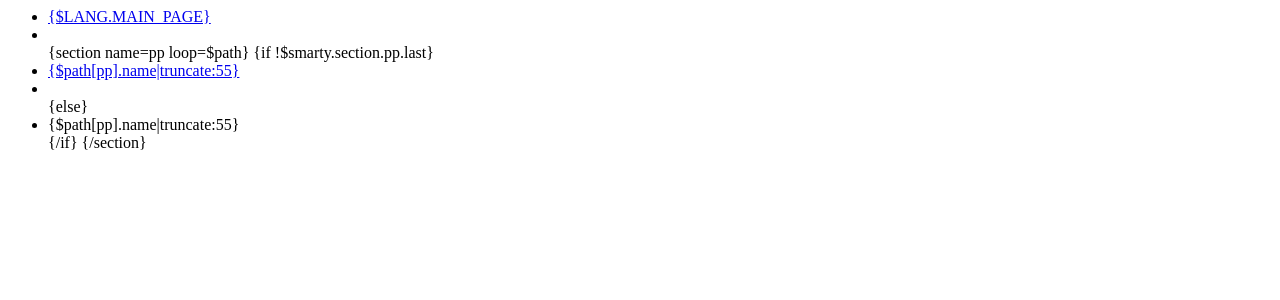
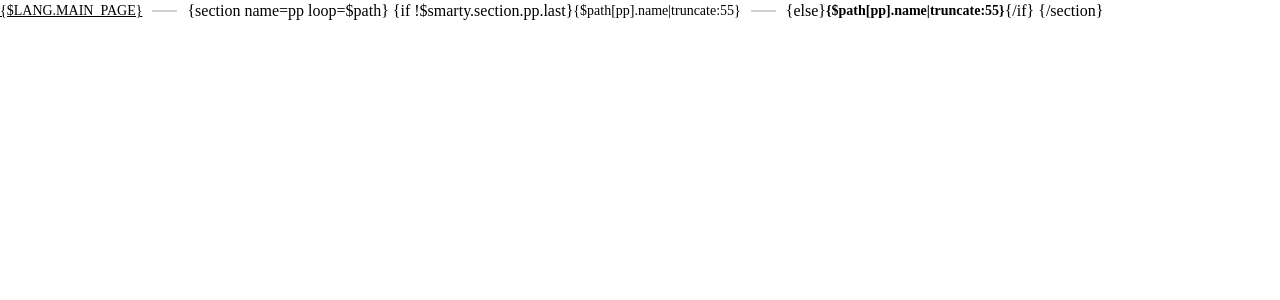
Before and after one commit to alexlikenew/aftident_product, a PHP site: page /technetium3/templates/default/misc/breadcrumbs.html in a window 1280 px wide. Shown: the top 300 px of the page. Run offline with PHP 8.4, Linux system fonts and the light colour scheme.

Commit message:
Breadcrumbs installation

```diff
--- a/templates/default/blocks/home_text_image.html
+++ b/templates/default/blocks/home_text_image.html
@@ -1,8 +1,10 @@
 <!-- SECTION FORGET ABOUT PAIN -->
+{include file="misc/breadcrumbs.html"}
 <section class="forget-pain">
     <img class="forget-pain__background-image-dots" src="{$TPL_URL}/img/aftident_top_background_dots_desktop.png"
         alt="Czerwone kropki w tle strony">
     <div class="wrapper">
+
         <div class="forget-pain__text">
             {if $block.title}
             <h{$block.h_type}>{$block.title}</h{$block.h_type}>
--- a/templates/default/css/global.css
+++ b/templates/default/css/global.css
@@ -2055,6 +2055,84 @@ main .page-map__table__section__list__link a {
 .spin45 {
 	transform: rotate(45deg);
 }
+/* breadcrumbs */
+.breadcrumbs {
+	position: relative;
+}
+.breadcrumbs-list {
+	display: flex;
+	flex-flow: row nowrap;
+	align-items: center;
+	list-style: none;
+	padding: 0;
+}
+.breadcrumbs a {
+	color: var(--clr-text);
+	text-decoration: underline;
+	text-decoration-color: transparent;
+	transition: all 0.3s ease-in-out;
+}
+.breadcrumbs a:hover {
+	text-decoration-color: var(--clr-green);
+}
+.breadcrumbs-item {
+	font-size: 14px;
+	font-weight: 300;
+	line-height: 1.5;
+}
+@media only screen and (max-width: 768px) {
+	.breadcrumbs-item {
+		font-size: 10px;
+		line-height: 1;
+	}
+}
+.breadcrumbs-item.active {
+	color: var(--clr-green);
+	font-weight: bold;
+}
+.breadcrumbs-item.icon {
+	height: 100%;
+	display: flex;
+	align-items: center;
+	justify-content: center;
+}
+.breadcrumbs-divider {
+	width: 25px;
+	height: 2px;
+	background-color: #d1d1d1;
+	margin: 0 10px;
+}
+.breadcrumbs-offer {
+	display: flex;
+	justify-content: flex-end;
+	flex-wrap: wrap;
+	list-style: none;
+	color: #8d8c91;
+	font-family: 'Poppins', sans-serif;
+	font-weight: 300;
+	font-size: 13px;
+	margin-top: 1rem;
+	position: relative;
+	z-index: 2;
+}
+@media only screen and (max-width: 768px) {
+	.breadcrumbs-offer {
+		display: none;
+	}
+}
+.breadcrumbs-offer-item {
+	color: #8d8c91;
+	margin-right: 7px;
+}
+.breadcrumbs-offer-item.active {
+	color: #2b2017;
+}
+.breadcrumbs-offer-item:not(:first-child) {
+	margin-left: 7px;
+}
+.breadcrumbs-offer-item:hover {
+	text-decoration: none;
+}
 
 @media (min-width: 992px) {
 	header .wrapper {
--- a/templates/default/misc/breadcrumbs.html
+++ b/templates/default/misc/breadcrumbs.html
@@ -1,3 +1,4 @@
+<link rel="stylesheet" href="../css/global.css">
 <div class="breadcrumbs container">
     <ul class="breadcrumbs-list" itemscope itemtype="https://schema.org/BreadcrumbList">
         <li itemprop="itemListElement" itemscope itemtype="https://schema.org/ListItem">
```
